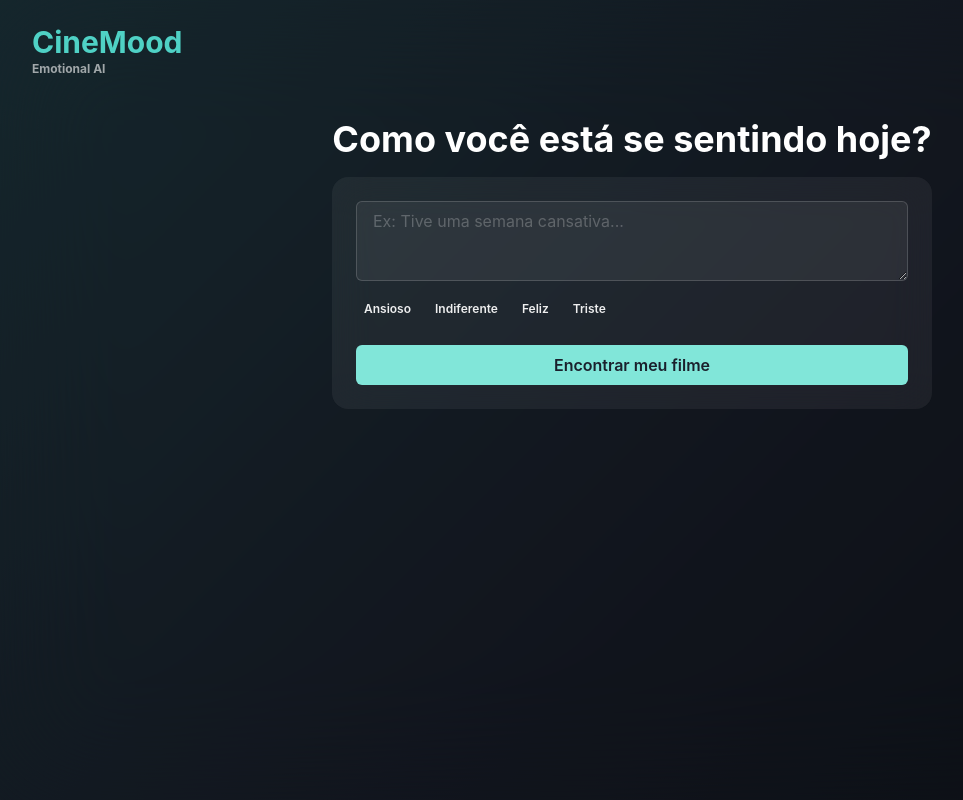
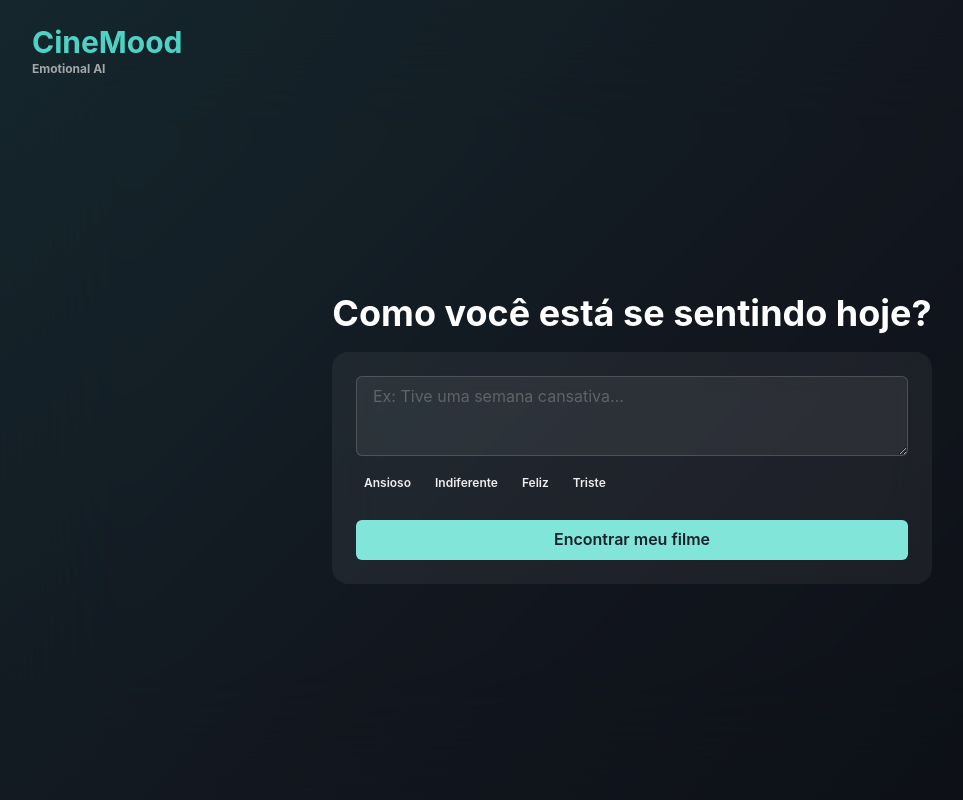
Before and after one commit to giovannadequi4/cinemood, a React (Vite) app: page /search in a window 1280 px wide. Shown: the whole page, without its empty margins (8-971 px from the left). Built offline with nearby package versions, Linux system fonts and the light colour scheme.

Commit message:
refactor: clean up layout structure and remove unnecessary Box wrapper in LandingPage

```diff
--- a/src/layout/Layout.tsx
+++ b/src/layout/Layout.tsx
@@ -15,6 +15,13 @@ const Layout = () => {
       <Box position="relative" zIndex={2} minH="100vh" p={6} w="100%">
         <Header />
 
+        <Box
+          display="flex"
+          alignItems="center"
+          justifyContent="center"
+          minH="80vh"
+          p={6}
+        >
           {loading ? (
             <Loading />
           ) : (
@@ -23,6 +30,7 @@ const Layout = () => {
             </Box>
           )}
         </Box>
+      </Box>
     </>
   );
 };
--- a/src/pages/LandingPage.tsx
+++ b/src/pages/LandingPage.tsx
@@ -9,13 +9,7 @@ const LandingPage = () => {
   };
 
   return (
-    <Box
-      display="flex"
-      alignItems="center"
-      justifyContent="center"
-      minH="80vh"
-      p={6}
-    >
+
       <VStack spacing={6} textAlign="center" maxW="600px">
         <Heading as="h1" size="2xl">
           🎬 CineMood
@@ -39,7 +33,6 @@ const LandingPage = () => {
             </Text>
         </Box>
       </VStack>
-    </Box>
   );
 };
 
```
Lines whose indentation alone changed are shown as unchanged.
